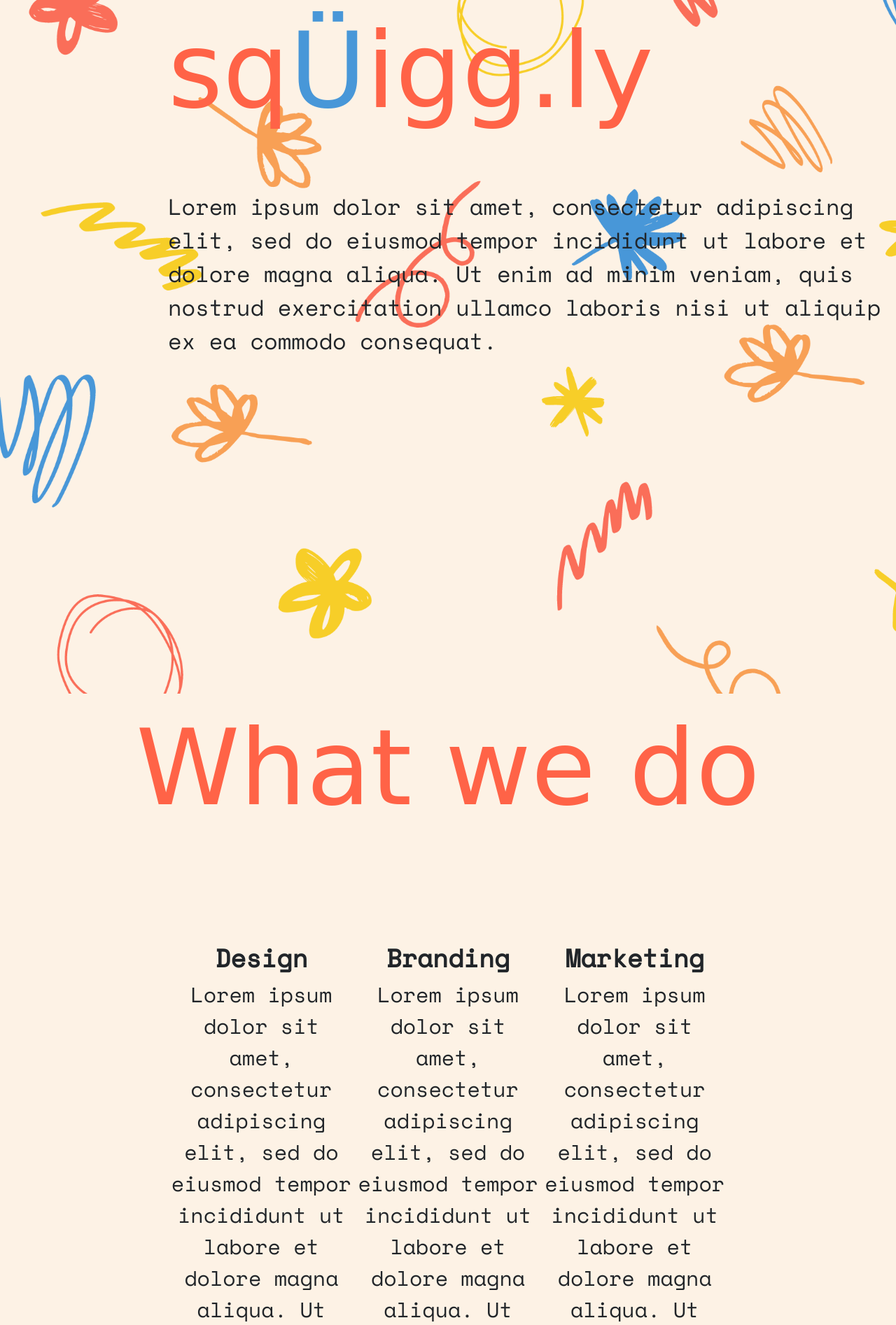
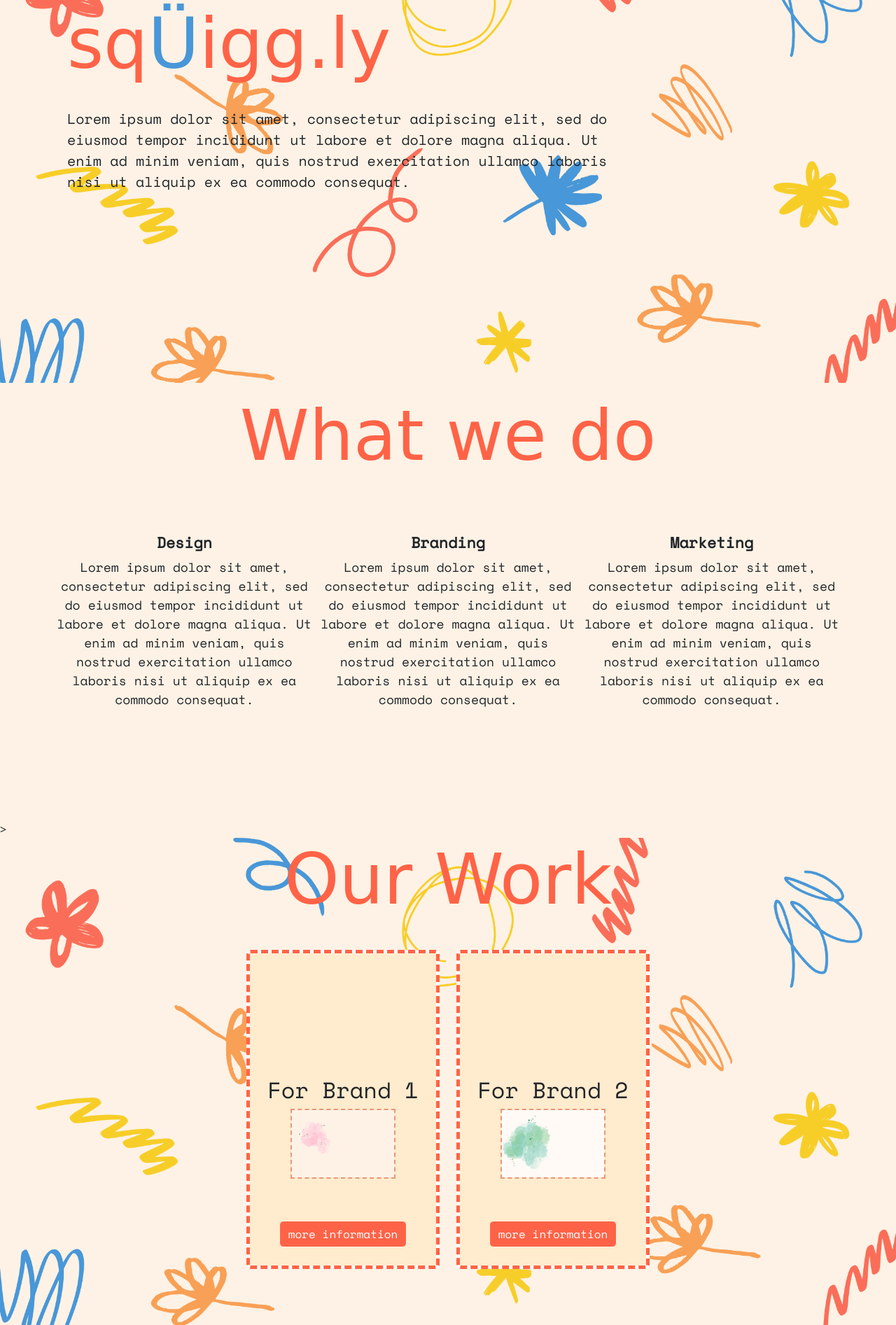
Before and after one commit to anuushka-a/squiggly, a plain HTML site: page index.html in a window 1280 px wide. Shown: the part 133-2026 px from the top of the page at 70% size. Drawn offline with nearby package versions, Linux system fonts and the light colour scheme; a web font is replaced by a local one.

Commit message:
style.css

```diff
--- a/style.css
+++ b/style.css
@@ -1,6 +1,6 @@
 .title{
-   margin-top: 10vh;
-   margin-left: 15rem;
+   margin-top: 12vh;
+   margin-left: 6rem;
 
 }
 .nav{
@@ -13,12 +13,12 @@
 .nav{
     display: flex;
     justify-content: space-around;
-    font-size: 2rem;
+    font-size: 1rem;
 
 }
 h1, h2, h4, h5{
     font-family: 'Bagel Fat One', cursive;
-    font-size: 150px;
+    font-size: 100px;
     color: tomato;
     display: flex;
     position: relative;
@@ -45,11 +45,12 @@ h4{
 
 .services-list{
     display: flex;
-    margin-top: 10rem;
-    font-size: 30px;
+    margin-top: 5rem;
+    gap: 10px;
+    font-size: 18px;
     justify-content: center;
-    margin-left: 15rem;
-    margin-right: 15rem;
+    margin-left: 5rem;
+    margin-right: 5rem;
     padding-bottom: 10rem;
 }
 
@@ -62,13 +63,13 @@ h4{
 
 .title > p{
     font-family: 'Space Mono', monospace;
-    font-size: 2rem;
+    font-size: 20px;
     width:fit-content;
     display: flex;
     flex-wrap: wrap;
-    margin-top: 5rem;
-    max-width: 100rem;
-    padding-bottom: 30rem;
+    margin-top: 2rem;
+    max-width: 800px;
+    padding-bottom: 17rem;
 
 }
 
@@ -92,7 +93,7 @@ body{
 
 .row,.card{
     margin-top: 20px;
-    max-width: 70rem;
+    max-width: 600px;
     text-align: center;
     font-family: 'Space Mono', monospace;
 }
@@ -104,8 +105,8 @@ body{
     background-color: blanchedalmond;
 }
 img{
-    width:300px;
-    height: 200px;
+    width:150px;
+    height:  100px;
     border: 2px dashed darksalmon;
     margin-bottom: 50px;
 }
@@ -118,7 +119,7 @@ img{
     background-color: tomato;
     margin-top: 10px;
     position: relative;
-    font-size: 2rem;
+    font-size: 1rem;
     border: 1px solid #FDF2E5;
     margin-bottom: 10px;
 }
@@ -128,7 +129,7 @@ img{
     background-repeat: no-repeat;
     background-size: cover;
     position: relative;
-    padding-bottom: 10rem;
+    padding-bottom: 5rem;
 }
 
 
@@ -136,8 +137,8 @@ img{
 .Contact-us{
     font-family:'Space Mono', monospace; ;
     max-width: auto;
-    margin-left: 40rem;
-    margin-right: 40rem;
+    margin-left: 20rem;
+    margin-right: 20rem;
     display: flex;
     justify-content: center;
     font-size: 2rem;
@@ -192,7 +193,7 @@ h5{
 }
 h6{
     text-align: center;
-    font-size: 3rem;
+    font-size: 1rem;
     margin-top: 10rem;
     font-family: monospace;
     font-weight: lighter;
```
